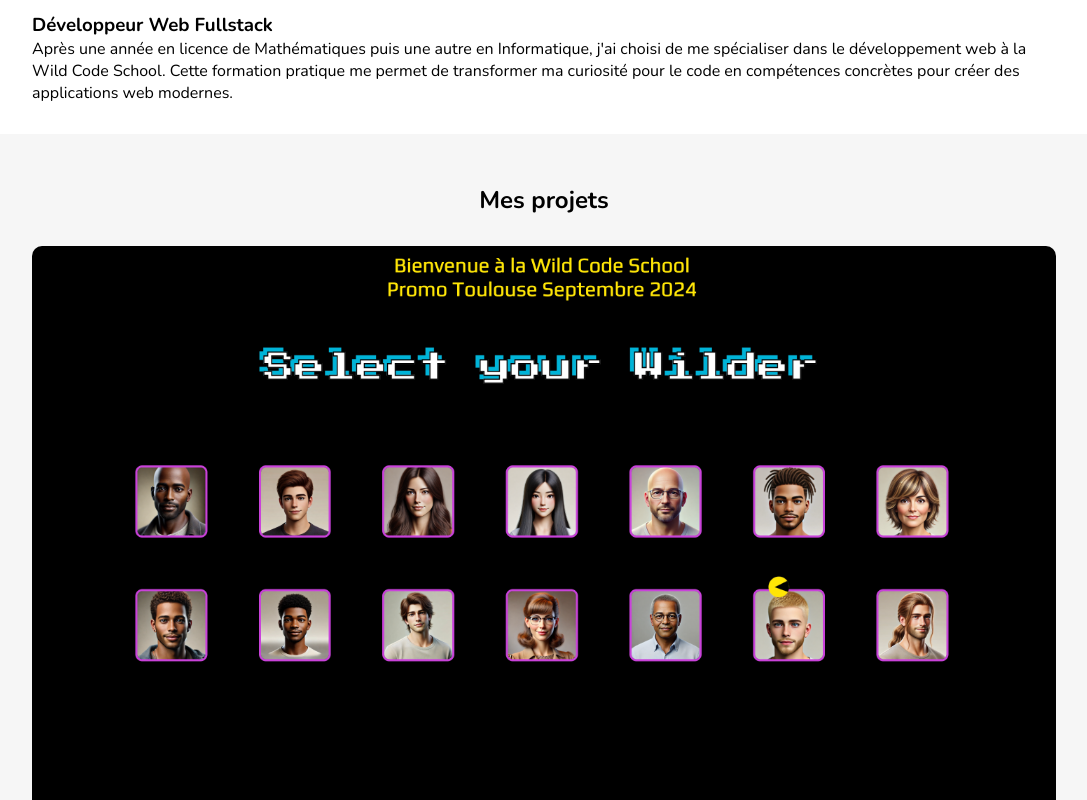
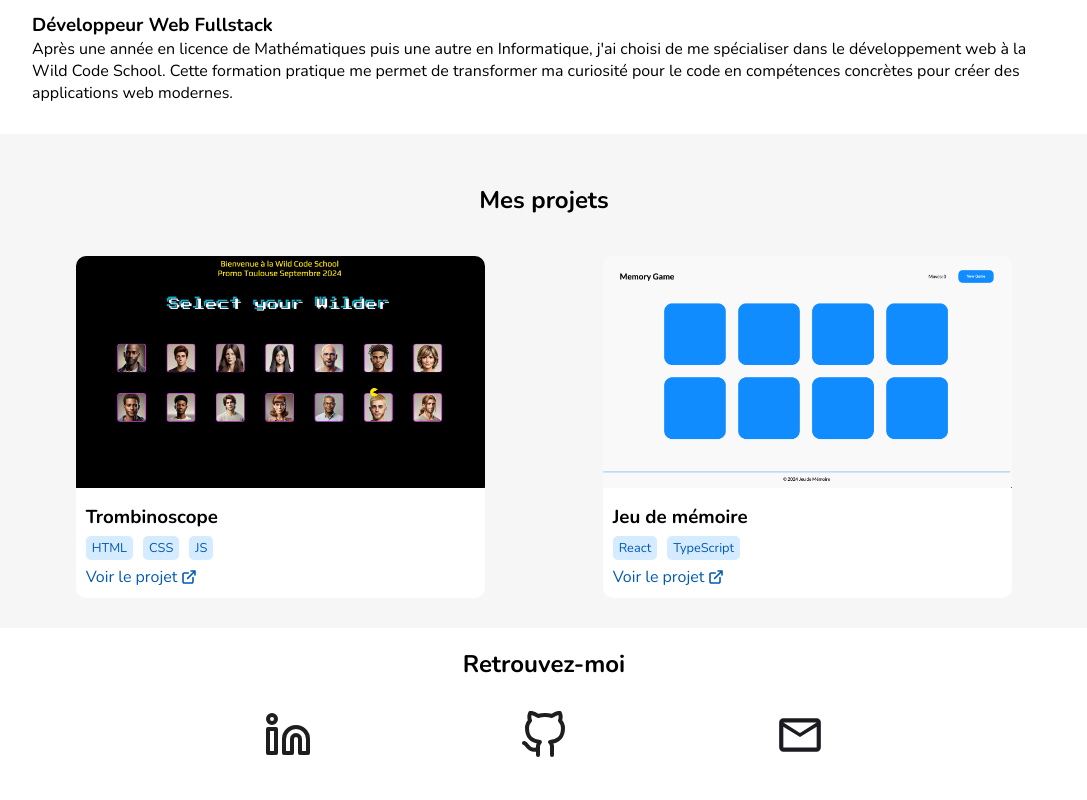
Before and after one commit to cedricrighi/my-portfolio, a React (Vite) app: page / in a window 1280 px wide. Shown: the part 1180-1980 px from the top of the page, without its empty margins (96-1183 px from the left). Built offline with nearby package versions, Linux system fonts and the light colour scheme.

Commit message:
feat: make it responsive

```diff
--- a/src/components/Projects.tsx
+++ b/src/components/Projects.tsx
@@ -12,7 +12,7 @@
 		},
 		{
 			image: memoryGame,
-			title: "Trombinoscope",
+			title: "Jeu de mémoire",
 			techs: ["React", "TypeScript"],
 			link: "https://cedricrighi.github.io/memory-game/",
 		},
@@ -21,6 +21,7 @@
 	return (
 		<div className="my-projects-container" id="projects">
 			<h2>Mes projets</h2>
+			<div className="projects-container">
 				{projects.map((project, index) => {
 					const id = index + 1;
 					return (
@@ -38,7 +39,11 @@
 										);
 									})}
 								</div>
-							<a href={project.link} rel="noreferrer noopener" target="_blank">
+								<a
+									href={project.link}
+									rel="noreferrer noopener"
+									target="_blank"
+								>
 									Voir le projet{" "}
 									<svg
 										className="external-link-icon"
@@ -61,5 +66,6 @@
 					);
 				})}
 			</div>
+		</div>
 	);
 }
--- a/src/styles/NavBar.css
+++ b/src/styles/NavBar.css
@@ -37,3 +37,9 @@
 	cursor: pointer;
 	width: 25px;
 }
+
+@media screen and (width > 500px) {
+	.nav-right-part {
+		width: 80px;
+	}
+}
--- a/src/styles/Projects.css
+++ b/src/styles/Projects.css
@@ -4,6 +4,13 @@
 	display: flex;
 	flex-direction: column;
 	align-items: center;
+	gap: 40px;
+}
+
+.projects-container {
+	width: 100%;
+	display: flex;
+	flex-direction: column;
 	gap: 30px;
 }
 
@@ -55,3 +62,15 @@
 .external-link-icon {
 	width: 14px;
 }
+
+@media screen and (width > 800px) {
+	.projects-container {
+		width: 80%;
+		flex-direction: row;
+		gap: 30px;
+	}
+
+	.project {
+		width: 40%;
+	}
+}
```
Lines whose indentation alone changed are shown as unchanged.
